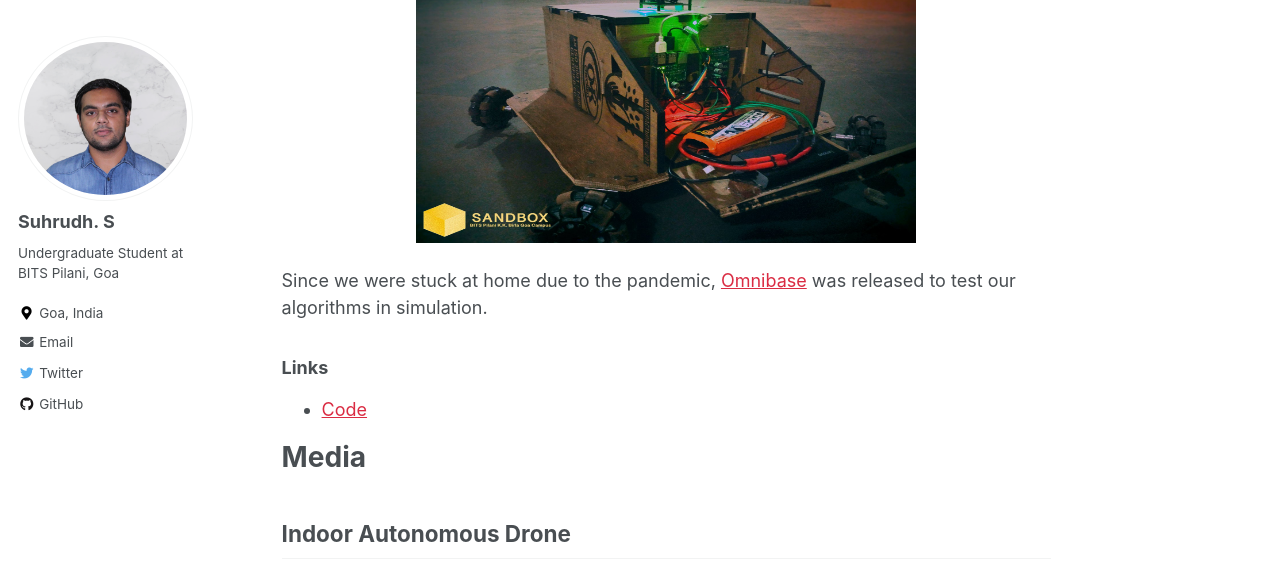
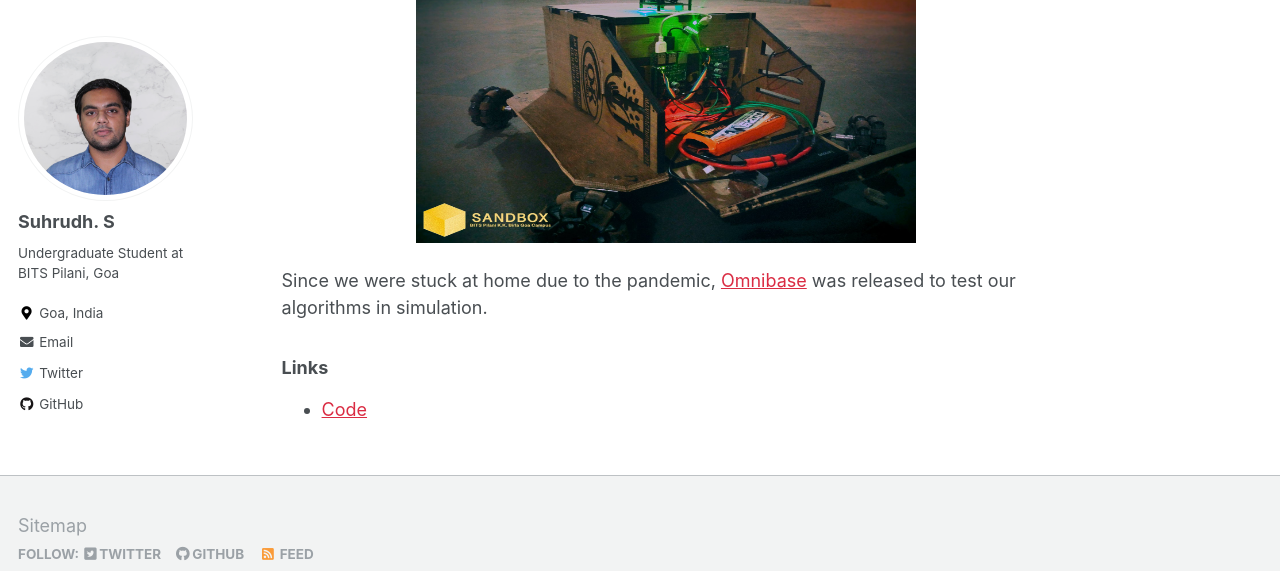
Before and after one commit to SuhrudhSarathy/SuhrudhSarathy.github.io, a Jekyll site: the page built from _pages/software.md, in a window 1280 px wide and 1400 px high, scrolled down 2149 px. Shown: the top 571 px of the window. Built offline with Jekyll 4.4.1, drawn with Linux system fonts in a browser that asks for light colours; grey boxes are pictures that could not be loaded.

Commit message:
media complete

```diff
--- a/_pages/software.md
+++ b/_pages/software.md
@@ -64,12 +64,3 @@ Since we were stuck at home due to the pandemic, [Omnibase](https://github.com/E
 - [Code](https://github.com/ERC-BPGC/Trotbot)
 
 <!-- ![](/images/software/trotbot.jpg) -->
-
-# Media
-## Indoor Autonomous Drone
-<iframe width="560" height="315" src="https://www.youtube.com/embed/DmOBHXSXXAQ" title="YouTube video player" frameborder="0" allow="accelerometer; autoplay; clipboard-write; encrypted-media; gyroscope; picture-in-picture" allowfullscreen></iframe>
-<br>
-<iframe width="560" height="315" src="https://www.youtube.com/embed/ELAdzoeAiBg" title="YouTube video player" frameborder="0" allow="accelerometer; autoplay; clipboard-write; encrypted-media; gyroscope; picture-in-picture" allowfullscreen></iframe>
-
-## Indbot
-<iframe width="560" height="315" src="https://www.youtube.com/embed/ycJ76xxbev0" title="YouTube video player" frameborder="0" allow="accelerometer; autoplay; clipboard-write; encrypted-media; gyroscope; picture-in-picture" allowfullscreen></iframe>
```
